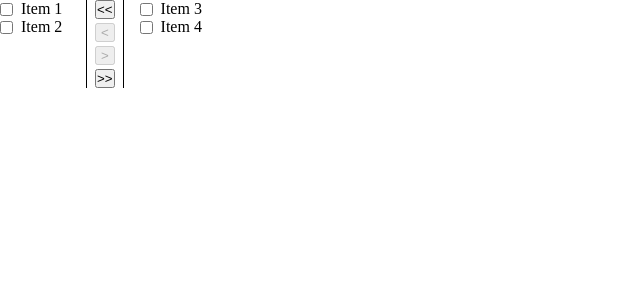
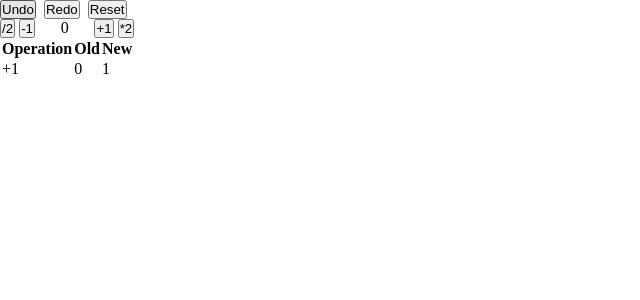
Before and after one commit to couvq/2026_react_exercises, a React (Vite) app: page / in a window 1280 px wide. Shown: the top 300 px of the page, without its empty margins (0-640 px from the left). Built offline with nearby package versions, Linux system fonts and the light colour scheme.

Commit message:
undoable counter skeleton

```diff
--- a/src/App.tsx
+++ b/src/App.tsx
@@ -1,10 +1,10 @@
-import TransferList from "./examples/transfer_list"
+import UndoableCounter from "./examples/undoable_counter"
 
 const App = () => {
 
   return (
     <>
-      <TransferList />
+      <UndoableCounter />
     </>
   )
 }
--- /dev/null
+++ b/src/examples/undoable_counter/action_btns.tsx
@@ -0,0 +1,12 @@
+
+const ActionButtons = () => {
+    return (
+        <div className="action_buttons">
+            <button>Undo</button>
+            <button>Redo</button>
+            <button>Reset</button>
+        </div>
+    )
+}
+
+export default ActionButtons
--- /dev/null
+++ b/src/examples/undoable_counter/history.tsx
@@ -0,0 +1,25 @@
+
+const CounterHistory = () => {
+  return (
+    <div>
+        <table>
+            <thead>
+                <tr>
+                    <th>Operation</th>
+                    <th>Old</th>
+                    <th>New</th>
+                </tr>
+            </thead>
+            <tbody>
+                <tr>
+                    <td>+1</td>
+                    <td>0</td>
+                    <td>1</td>
+                </tr>
+            </tbody>
+        </table>
+    </div>
+  )
+}
+
+export default CounterHistory
--- /dev/null
+++ b/src/examples/undoable_counter/index.tsx
@@ -0,0 +1,16 @@
+import ActionButtons from "./action_btns"
+import CounterHistory from "./history"
+import Result from "./result"
+import "./undoable_counter.css"
+
+const UndoableCounter = () => {
+    return (
+        <div className="undoable_counter">
+            <ActionButtons />
+            <Result />
+            <CounterHistory />
+        </div>
+    )
+}
+
+export default UndoableCounter
--- /dev/null
+++ b/src/examples/undoable_counter/result.tsx
@@ -0,0 +1,18 @@
+
+const Result = () => {
+    return (
+        <div className="result">
+            <div className="btn_grouping">
+                <button>{'/2'}</button>
+                <button>{'-1'}</button>
+            </div>
+            <div>{0}</div>
+            <div className="btn_grouping">
+                <button>{'+1'}</button>
+                <button>{'*2'}</button>
+            </div>
+        </div>
+    )
+}
+
+export default Result
--- /dev/null
+++ b/src/examples/undoable_counter/undoable_counter.css
@@ -0,0 +1,23 @@
+.undoable_counter {
+    display: flex;
+    flex-direction: column;
+    max-width: max-content;
+}
+
+.result {
+    display: flex;
+    flex-direction: row;
+    justify-content: space-between;
+}
+
+.action_buttons {
+    display: flex;
+    flex-direction: row;
+    gap: 0.5rem
+}
+
+.btn_grouping {
+    display: flex;
+    flex-direction: row;
+    gap: 0.25rem
+}
```
Also changed, not shown: src/examples/undoable_counter/index.css (added).
